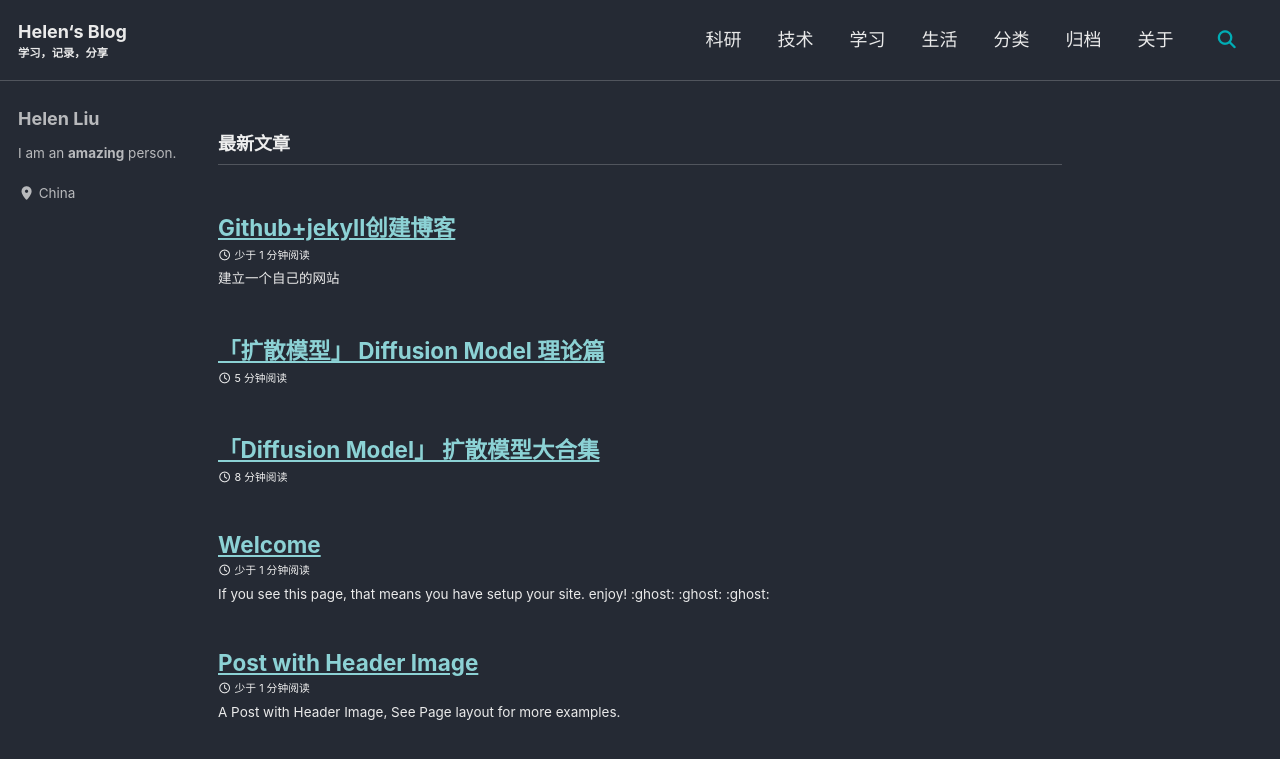
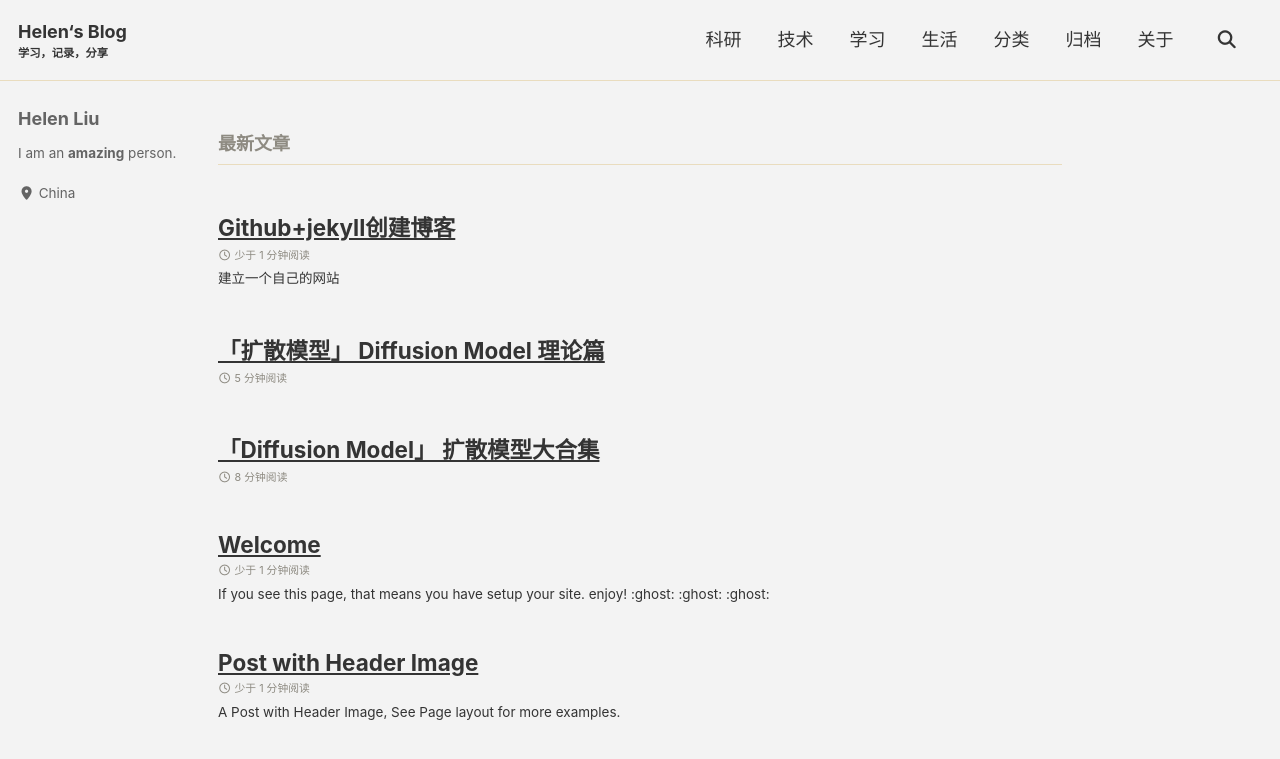
Before and after one commit to LH-Helen/LH-Helen.github.io, a Jekyll site: the page built from index.html, in a window 1280 px wide. Shown: the top 759 px of the page. Built offline with Jekyll 4.4.1, drawn with Linux system fonts in a browser that asks for light colours; cached includes are drawn as plain includes; the list of posts is cut into pages by our own code.

Commit message:
edit math

```diff
--- a/_config.yml
+++ b/_config.yml
@@ -12,7 +12,7 @@
 
 # theme                  : "minimal-mistakes-jekyll"
 remote_theme           : "mmistakes/minimal-mistakes@4.26.2"
-minimal_mistakes_skin    : "dark" # "air", "aqua", "contrast", "dark", "dirt", "neon", "mint", "plum", "sunrise"
+minimal_mistakes_skin    : "dirt" # "air", "aqua", "contrast", "dark", "dirt", "neon", "mint", "plum", "sunrise"
 
 # Site Settings
 locale                   : "zh-CN"
```
